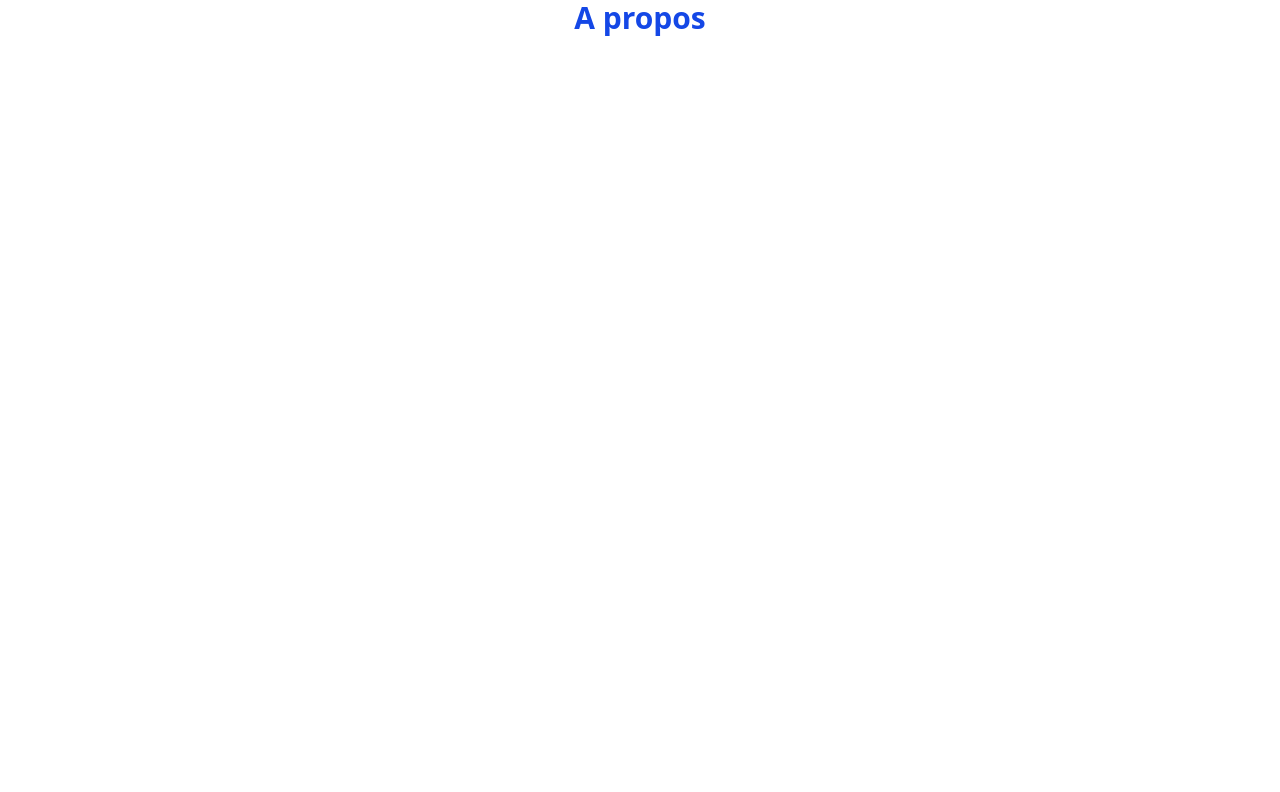
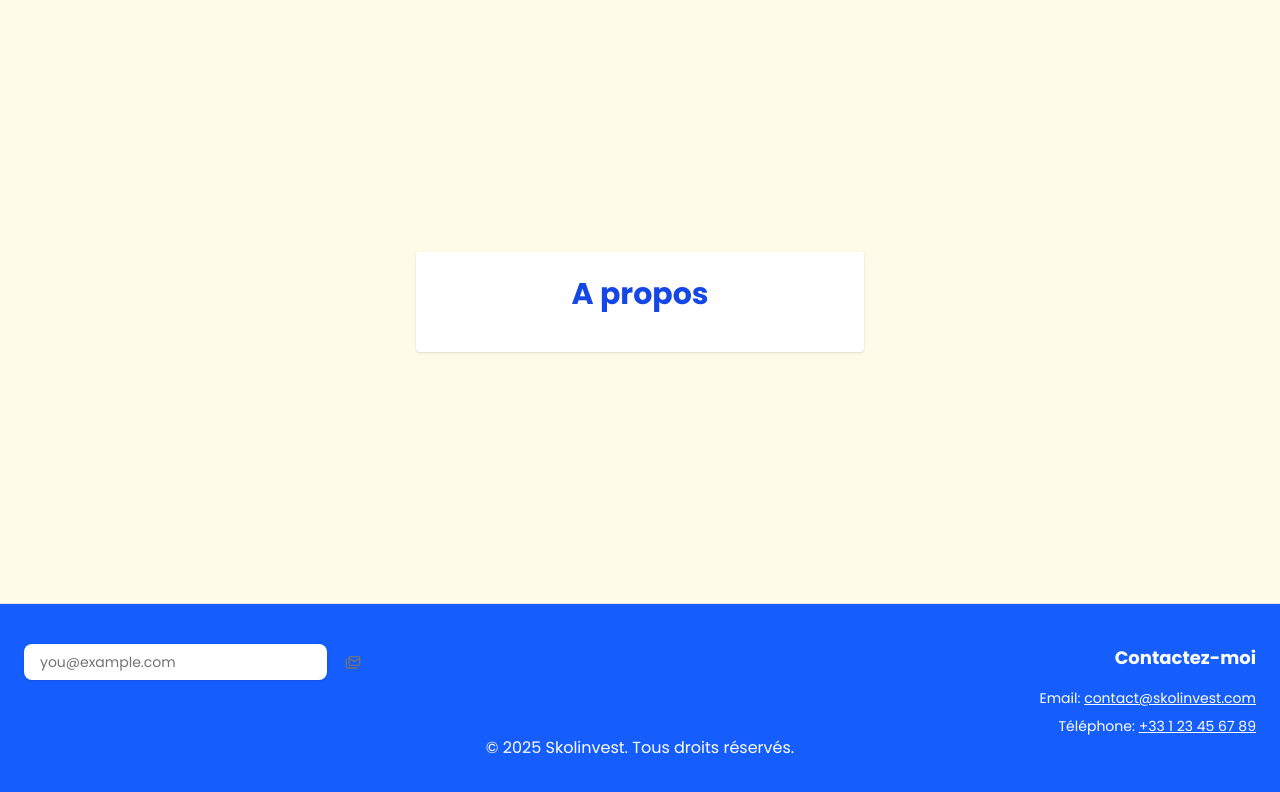
Before and after one commit to Noemie-Gyc/skolinvest, a Next.js app in the folder FRONT/my_front_app/: page /about in a window 1280 px wide. Shown: the top 792 px of the page. Built offline with nearby package versions, Linux system fonts and the light colour scheme.

Commit message:
Feature-2551-Ajout du layout about V1 (à améliorer)

```diff
--- /dev/null
+++ b/FRONT/my_front_app/src/app/about/layout.tsx
@@ -0,0 +1,20 @@
+
+import { Poppins } from 'next/font/google';
+const poppins = Poppins({ subsets: ['latin'], weight: ['400', '700'] });
+import Footer from "@/components/footer"
+
+
+export default function AboutLayout({ children }: { children: React.ReactNode }) {
+    return (
+        <html lang="en" className={poppins.className}>
+            <body className="bg-yellow-50 min-h-screen flex flex-col text-blue-700">
+                <main className="flex-grow flex items-center justify-center">
+                    <div className="w-full max-w-md p-6 bg-white rounded shadow">
+                            <div>{children}</div>
+                    </div>
+                </main>
+                <Footer />
+            </body>
+        </html>
+    );
+}
```
